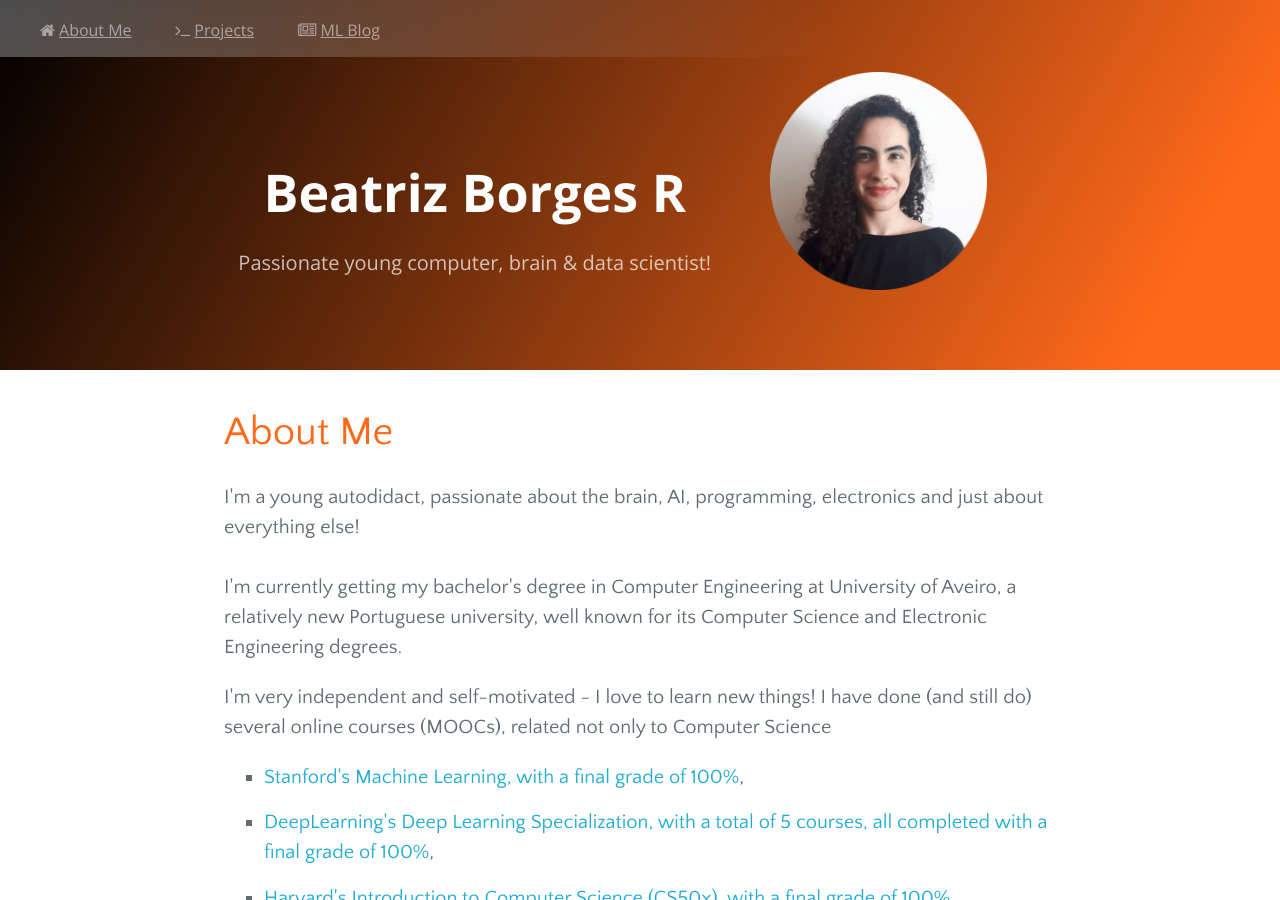
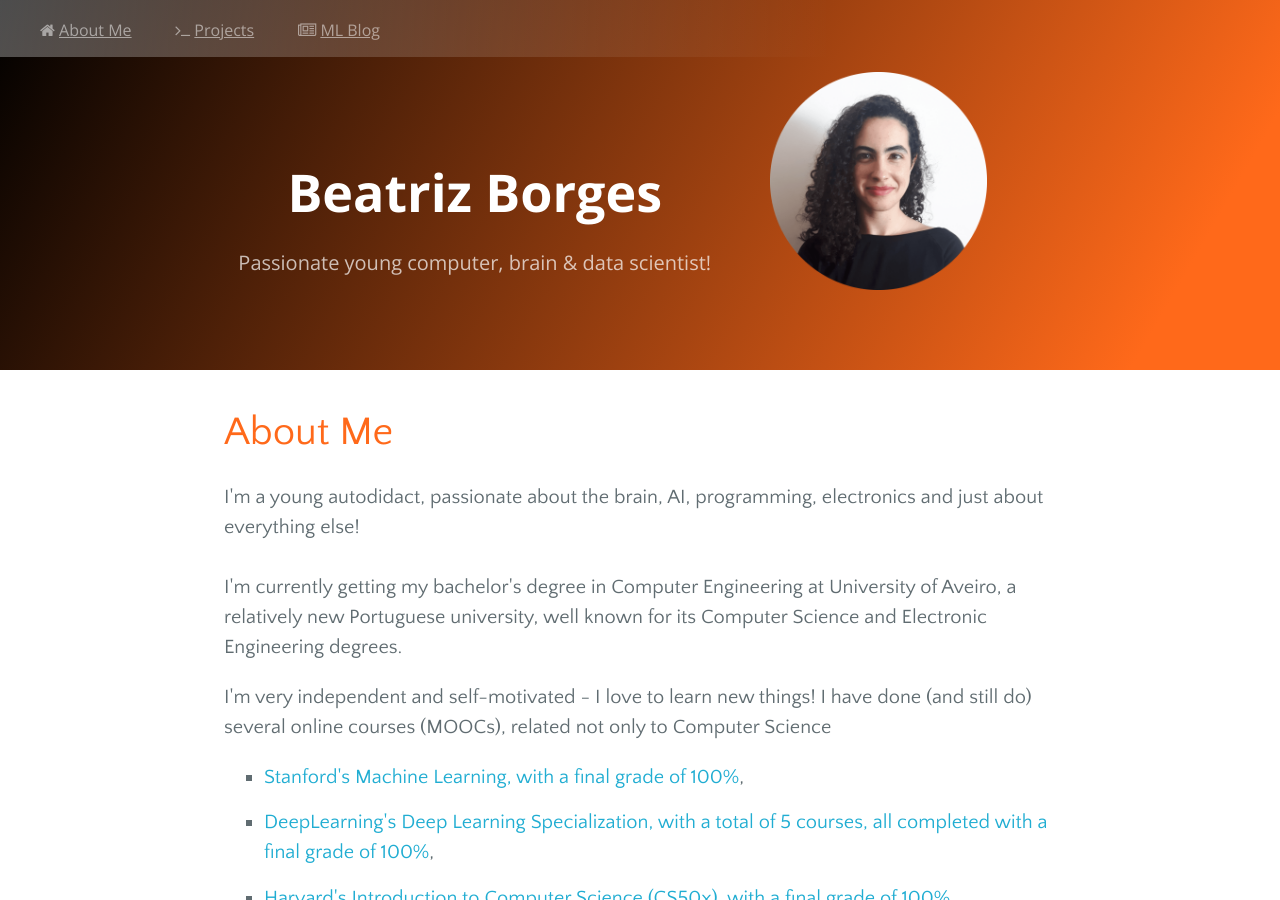
Before and after one commit to obiwit/obiwit.github.io, a Jekyll site: the page built from index.html, in a window 1280 px wide and 900 px high. Built offline with Jekyll 4.4.1, drawn with Linux system fonts in a browser that asks for light colours; nearby versions of some CDN libraries; some of the changed text lies outside the part shown.

```diff
--- a/_config.yml
+++ b/_config.yml
@@ -1,7 +1,7 @@
 # Setup
-title:        Beatriz Borges R
+title:        Beatriz Borges
 tagline:      Passionate young computer, brain & data scientist!
-description:  Beatriz Borges R's, aka obiwit, machine learning blog and website
+description:  Beatriz Borges's, aka obiwit, machine learning blog and website
 baseurl:      ""
 url:          http://obiwit.com
 
@@ -41,7 +41,7 @@ blog:
 
 # About/contact
 author:
-  name:       Beatriz Borges R
+  name:       Beatriz Borges
   url:        http://obiwit.com
 
   email:      bea@obiwit.com
```
